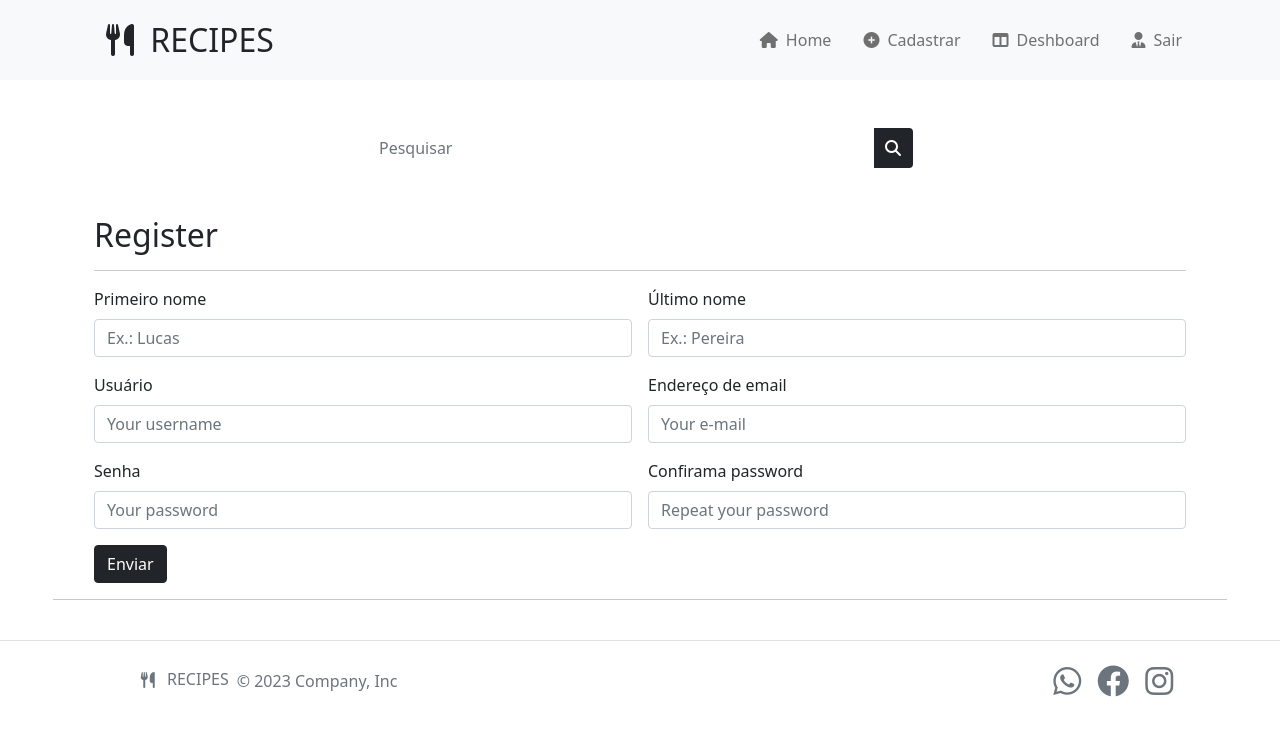
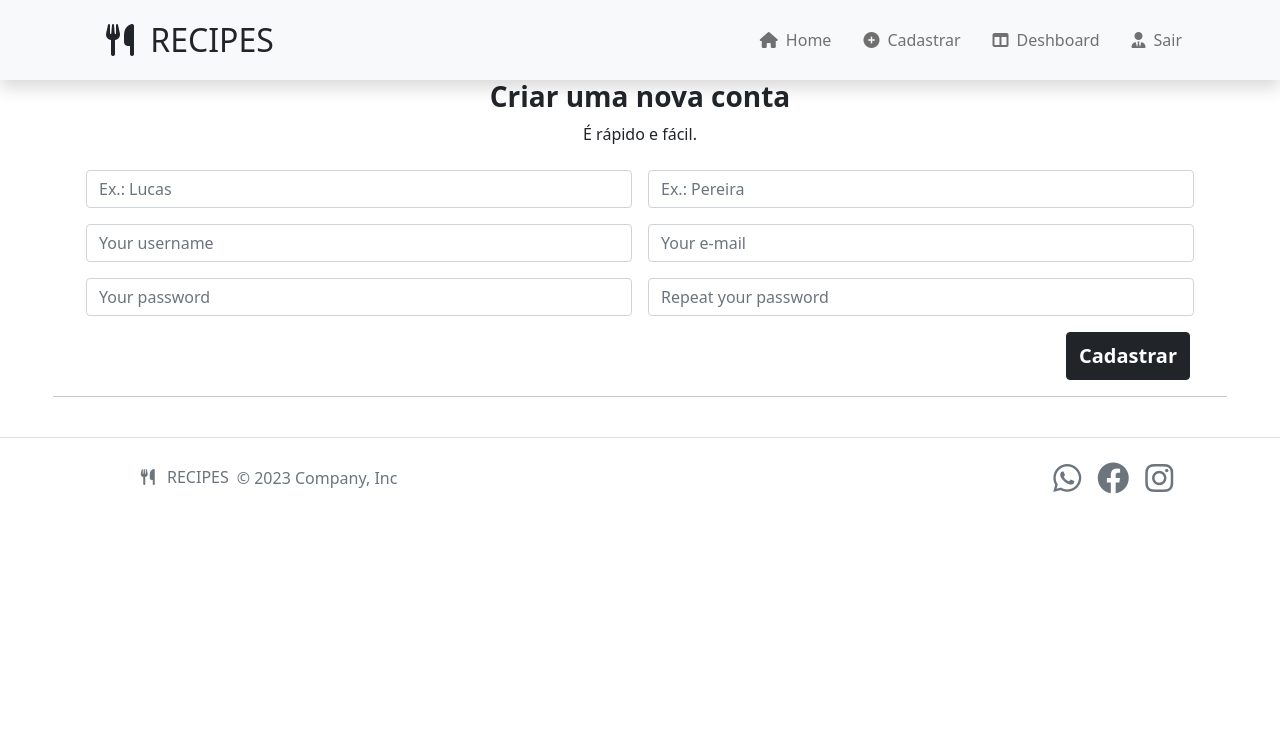
Before and after one commit to Xylusca/curso-django-projeto1, a Django app: page /authors/register/ in a window 1280 px wide. Shown: the top 736 px of the page. Run offline with Django 4.2, Linux system fonts and the light colour scheme.

Commit message:
layout register

```diff
--- a/authors/forms.py
+++ b/authors/forms.py
@@ -23,7 +23,7 @@ class RegisterForm(forms.ModelForm):
         ]
         widgets = {
             'first_name': forms.TextInput(attrs={
-                'class': 'form-control',
+                'class': 'form-control input-register',
                 'placeholder': 'Ex.: Lucas'
             }),
             'last_name': forms.TextInput(attrs={
--- a/authors/templates/authors/pages/register_view.html
+++ b/authors/templates/authors/pages/register_view.html
@@ -5,23 +5,28 @@
 {% endblock %}
 
 {% block content %}
-  <div class="container">
-    <h2>Register</h2>
-    <hr />
+  <div class="background-image-container">
+    <div class="container-fluid px-1 mx-auto">
+      <div class="row d-flex justify-content-center">
+        <div class="col-12">
+          <div class="card-register bg-white">
+            <div class="text-center">
+              <h3 class="text-center fw-bold">Criar uma nova conta</h3>
+              <p class="mb-4">É rápido e fácil.</p>
             </div>
-  <div class="container">
-    <form action="{% url 'authors:create' %}" method="POST" class="row g-3">
+            <form class="form-card" action="{% url 'authors:create' %}" method="POST">
               {% csrf_token %}
+              <div class="row g-3">
                 {% for field in form %}
-        <div class="col-md-6">
-          <label for="{{ field.id_for_label }}" class="form-label">{{ field.label }}</label>
-
+                  <div class="col-md-6 form-outline">
                     {% if field.errors %}
                       <div class="invalid-tooltip">{{ field.errors }}</div>
                     {% endif %}
 
+                    {% comment %} <label for="{{ field.id_for_label }}" class="form-label">{{ field.label }} <label class="text-danger">*</label></label> {% endcomment %}
 
                     {{ field }}
+
                     {% if field.errors %}
                       {{ field.errors }}
                       <script>
@@ -30,10 +35,17 @@
                     {% endif %}
                   </div>
                 {% endfor %}
+              </div>
 
-      <div class="col-12">
-        <button class="btn btn-dark" type="submit">Enviar</button>
+              <div class="row mt-3">
+                <div class="col-12 col-md-2 ms-auto text-end">
+                  <button class="btn btn-dark btn-md fs-5 py-2 mx-1 fw-bold rounded" type="submit">Cadastrar</button>
+                </div>
               </div>
             </form>
           </div>
+        </div>
+      </div>
+    </div>
+  </div>
 {% endblock %}
--- a/base_templates/global/base.html
+++ b/base_templates/global/base.html
@@ -10,7 +10,6 @@
   <body>
     <div class='wallpaper'>
       {% include 'recipes/partials/navbar.html' %}
-      {% include 'recipes/partials/search.html' %}
       <main class="container">
         {% block content %} {% endblock %}
         {% include 'recipes/partials/pagination.html' %}
--- a/recipes/templates/recipes/pages/404.html
+++ b/recipes/templates/recipes/pages/404.html
@@ -5,6 +5,8 @@
 {% endblock %}
 
 {% block content %}
+    {% include 'recipes/partials/search.html' %}
+
     <div class="container d-flex flex-column justify-content-center text-center py-5">
         <div class="d-flex justify-content-center align-items-center pt-5">
             <div class="d-flex align-items-center">
--- a/recipes/templates/recipes/pages/category.html
+++ b/recipes/templates/recipes/pages/category.html
@@ -5,6 +5,8 @@
 {% endblock %}
 
 {% block content %}
+{% include 'recipes/partials/search.html' %}
+
   <div class="row row-cols-1 row-cols-md-2 row-cols-lg-3 g-4">
     {% for recipe in recipes %}
       {% include 'recipes/partials/recipe.html' %}
--- a/recipes/templates/recipes/pages/home.html
+++ b/recipes/templates/recipes/pages/home.html
@@ -4,8 +4,9 @@
   Home
 {% endblock %}
 
+{% block content %}
+  {% include 'recipes/partials/search.html' %}
 
-{% block content %}
   {% include 'recipes/partials/messages.html' %}
   {% if recipes %}
     <div class="row row-cols-1 row-cols-md-2 row-cols-lg-3 g-4">
--- a/recipes/templates/recipes/pages/recipe-view.html
+++ b/recipes/templates/recipes/pages/recipe-view.html
@@ -4,7 +4,9 @@
 {% endblock %}
 
 {% block content %}
-  <div class="row col-10 mx-auto" id="receita-view-pai">
+  {% include 'recipes/partials/search.html' %}
+
+  <div class="row col-10 mx-auto mb-5" id="receita-view-pai">
     {% include 'recipes/partials/recipe.html' %}
   </div>
 {% endblock %}
--- a/recipes/templates/recipes/pages/search.html
+++ b/recipes/templates/recipes/pages/search.html
@@ -5,6 +5,8 @@
 {% endblock %}
 
 {% block content %}
+  {% include 'recipes/partials/search.html' %}
+
   {% if recipes %}
     <div class="row row-cols-1 row-cols-md-2 row-cols-lg-3 g-4">
       {% for recipe in recipes %}
--- a/recipes/templates/recipes/partials/footer.html
+++ b/recipes/templates/recipes/partials/footer.html
@@ -3,7 +3,7 @@
 </div>
 <footer class="d-flex flex-wrap justify-content-around align-items-center py-3 my-4 border-top">
   <div class="col-md-4 d-flex align-items-center">
-    <a href="/" class="mb-3 me-2 mb-md-0 text-muted text-decoration-none lh-1">
+    <a href="/" class="me-2 mb-md-0 text-muted text-decoration-none">
       <svg class="bi" width="30" height="24">
         <use xlink:href="#bootstrap"></use>
       </svg>
--- a/recipes/templates/recipes/partials/navbar.html
+++ b/recipes/templates/recipes/partials/navbar.html
@@ -1,4 +1,4 @@
-<nav class="navbar navbar-expand-lg fixed-top bg-light navbar-light position-relative sombra">
+<nav class="navbar navbar-expand-lg fixed-top bg-light navbar-light position-relative shadow">
   <div class="container">
     <a class="nav-link mx-2 logo-nav fs-2 text-dark" href="{% url 'recipes:home' %}">
       <i class="fa-solid fa-utensils pe-2"></i>
--- a/recipes/templates/recipes/partials/recipe.html
+++ b/recipes/templates/recipes/partials/recipe.html
@@ -1,5 +1,5 @@
 <div class="col border-5" id="receita-view">
-  <div class="card h-100">
+  <div class="card h-100 shadow-search">
     {% if recipe.cover %}
       <a href="{% url 'recipes:recipe' recipe.id %}">
         <div class="ratio ratio-16x9">
```
Lines whose indentation alone changed are shown as unchanged.
